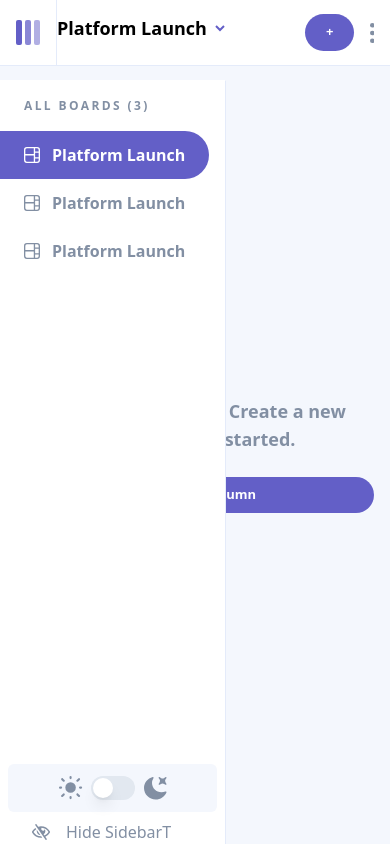
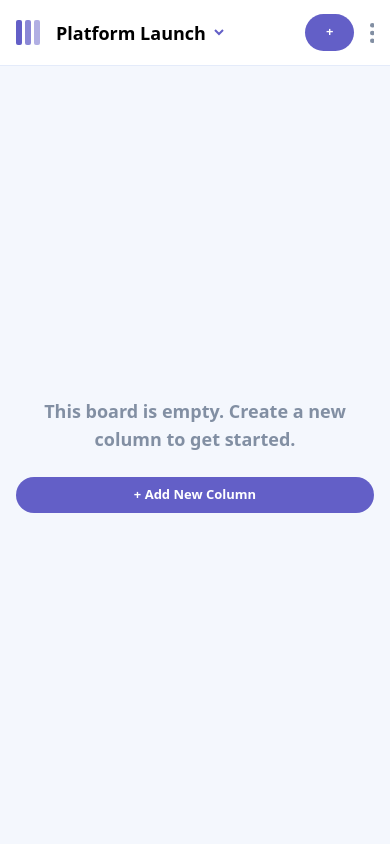
Before and after one commit to Krymancer/kanban-task-management, a Next.js app: page / in a window 390 px wide. Built offline with nearby package versions, Linux system fonts and the light colour scheme.

Commit message:
chore: refactoring

```diff
--- a/src/app/page.tsx
+++ b/src/app/page.tsx
@@ -1,88 +1,7 @@
 'use client';
 
 import Button from '@/components/Button';
-import ThemeToggle from '@/components/ThemeToggle';
-
-import { Dialog, DialogContent, DialogTrigger } from '@/components/ui/dialog';
-
-import LogoLight from '@/components/logos/LogoLight';
-import LogoMobile from '@/components/logos/LogoMobile';
-import LogoDark from '@/components/logos/LogoDark';
-import ChevronDownIcon from '@/components/icons/ChevronDownIcon';
-import BoardIcon from '@/components/icons/BoardIcon';
-import VerticalEllipsisIcon from '@/components/icons/VerticalEllipsisIcon';
-import HideSidebarIcon from '@/components/icons/HideSidebarIcon';
-
-function SidebarBoardItem({ active }: { active?: boolean }) {
-  return (
-    <div className='w-full flex justify-start'>
-      <div className={`${active ? 'bg-main-purple text-white' : 'text-medium-gray'} rounded-r-[100px] flex items-center gap-3 px-6 py-4 font-bold max-h-12`} >
-        <BoardIcon />
-        Platform Launch
-      </div>
-    </div>
-  )
-}
-
-function Header() {
-  return (
-    <header className='flex items-center dark:bg-dark-gray border-b border-b-lines-light dark:border-b-lines-dark'>
-      <div className='flex flex-col gap-4 px-4 py-5 sm:px-9 sm:py-8 border-r border-r-lines-light dark:border-r-lines-dark'>
-        <div className='h-full'>
-          <LogoLight className='hidden dark:sm:block' />
-          <LogoDark className='hidden sm:block dark:hidden' />
-          <LogoMobile className='block sm:hidden' />
-        </div>
-
-        <div className='absolute inset-0 top-20 flex flex-col justify-between  border-t border-t-white border-r border-r-lines-light bg-white dark:bg-dark-gray dark:border-r-lines-dark dark:border-t-dark-gray w-[226px]'>
-          <div>
-          <div className='px-6 py-4 font-bold text-medium-gray text-[12px] tracking-[2.4px]'>ALL BOARDS (3)</div>
-              <div>
-                <SidebarBoardItem active />
-                <SidebarBoardItem />
-                <SidebarBoardItem />
-              </div>
-          </div>
-          <div>
-          <ThemeToggle />
-          <div className='flex gap-4 text-medium-gray items-center px-8 cursor-pointer'><HideSidebarIcon /> Hide SidebarT</div>
-          </div>
-        </div>
-      </div>
-
-      <div className='flex justify-between w-full pr-4'>
-        <div className=''>
-          <div className='hidden sm:block text-2xl font-bold'>Platform Launch</div>
-
-          <Dialog >
-            <DialogTrigger className='text-lg font-bold flex gap-2 items-center dark:text-white sm:hidden'>
-              Platform Launch
-              <ChevronDownIcon />
-            </DialogTrigger>
-            <DialogContent className='w-[264px] rounded-lg p-0 border-none flex flex-col gap-0'>
-              <div className='px-6 py-4 font-bold text-medium-gray text-[12px] tracking-[2.4px]'>ALL BOARDS (3)</div>
-              <div>
-                <SidebarBoardItem active />
-                <SidebarBoardItem />
-                <SidebarBoardItem />
-              </div>
-              <div className='p-4'>
-                <ThemeToggle />
-              </div>
-            </DialogContent>
-          </Dialog>
-        </div>
-
-        <div className='flex gap-4 items-center'>
-          <Button className='min-w-12 w-12' onClick={() => { }}>
-            +
-          </Button>
-          <VerticalEllipsisIcon />
-        </div>
-      </div>
-    </header>
-  )
-}
+import Header from '@/components/Header';
 
 function Columns() {
   return (
--- /dev/null
+++ b/src/components/Header.tsx
@@ -0,0 +1,42 @@
+import LogoLight from '@/components/logos/LogoLight';
+import LogoMobile from '@/components/logos/LogoMobile';
+import LogoDark from '@/components/logos/LogoDark';
+import VerticalEllipsisIcon from '@/components/icons/VerticalEllipsisIcon';
+import Sidebar from '@/components/Sidebar';
+import SidebarMobilePopUp from '@/components/SidebarMobilePopUp';
+import Button from './Button';
+
+function Logo() {
+  return(
+    <div className='h-full'>
+    <LogoLight className='hidden dark:sm:block' />
+    <LogoDark className='hidden sm:block dark:hidden' />
+    <LogoMobile className='block sm:hidden' />
+  </div>
+  )
+}
+
+export default function Header() {
+  return (
+    <header className='flex items-center dark:bg-dark-gray border-b border-b-lines-light dark:border-b-lines-dark'>
+      <div className='flex flex-col gap-4 px-4 py-5 sm:px-9 sm:py-8 sm:border-r border-r-lines-light dark:border-r-lines-dark'>
+        <Logo />
+        <Sidebar />
+      </div>
+
+      <div className='flex justify-between w-full pr-4'>
+        <div className='flex items-center'>
+          <div className='hidden sm:block text-2xl font-bold'>Platform Launch</div>
+          <SidebarMobilePopUp />
+        </div>
+
+        <div className='flex gap-4 items-center'>
+          <Button className='min-w-12 w-12' onClick={() => { }}>
+            +
+          </Button>
+          <VerticalEllipsisIcon />
+        </div>
+      </div>
+    </header>
+  )
+}
--- /dev/null
+++ b/src/components/Sidebar.tsx
@@ -0,0 +1,22 @@
+import SidebarBoardItem from "./SidebarBoardItem";
+import ThemeToggle from "./ThemeToggle";
+import HideSidebarIcon from "./icons/HideSidebarIcon";
+
+export default function Sidebar() {
+  return (
+    <div className='hidden absolute inset-0 top-20 sm:flex flex-col justify-between  border-t border-t-white border-r border-r-lines-light bg-white dark:bg-dark-gray dark:border-r-lines-dark dark:border-t-dark-gray w-[226px]'>
+      <div>
+        <div className='px-6 py-4 font-bold text-medium-gray text-[12px] tracking-[2.4px]'>ALL BOARDS (3)</div>
+        <div>
+          <SidebarBoardItem active />
+          <SidebarBoardItem />
+          <SidebarBoardItem />
+        </div>
+      </div>
+      <div>
+        <ThemeToggle />
+        <div className='flex gap-4 text-medium-gray items-center px-8 cursor-pointer'><HideSidebarIcon /> Hide SidebarT</div>
+      </div>
+    </div>
+  );
+}
--- /dev/null
+++ b/src/components/SidebarBoardItem.tsx
@@ -0,0 +1,12 @@
+import BoardIcon from "./icons/BoardIcon";
+
+export default function SidebarBoardItem({ active }: { active?: boolean }) {
+  return (
+    <div className='w-full flex justify-start'>
+      <div className={`${active ? 'bg-main-purple text-white' : 'text-medium-gray'} rounded-r-[100px] flex items-center gap-3 px-6 py-4 font-bold max-h-12`} >
+        <BoardIcon />
+        Platform Launch
+      </div>
+    </div>
+  )
+}
--- /dev/null
+++ b/src/components/SidebarMobilePopUp.tsx
@@ -0,0 +1,26 @@
+import { Dialog, DialogContent, DialogTrigger } from '@/components/ui/dialog';
+import SidebarBoardItem from "./SidebarBoardItem";
+import ThemeToggle from "./ThemeToggle";
+import ChevronDownIcon from "./icons/ChevronDownIcon";
+
+export default function SidebarMobilePopUp() {
+  return(
+    <Dialog >
+            <DialogTrigger className='text-lg font-bold flex gap-2 items-center dark:text-white sm:hidden'>
+              Platform Launch
+              <ChevronDownIcon />
+            </DialogTrigger>
+            <DialogContent className='w-[264px] rounded-lg p-0 border-none flex flex-col gap-0'>
+              <div className='px-6 py-4 font-bold text-medium-gray text-[12px] tracking-[2.4px]'>ALL BOARDS (3)</div>
+              <div>
+                <SidebarBoardItem active />
+                <SidebarBoardItem />
+                <SidebarBoardItem />
+              </div>
+              <div className='p-4'>
+                <ThemeToggle />
+              </div>
+            </DialogContent>
+          </Dialog>
+  );
+}
```
